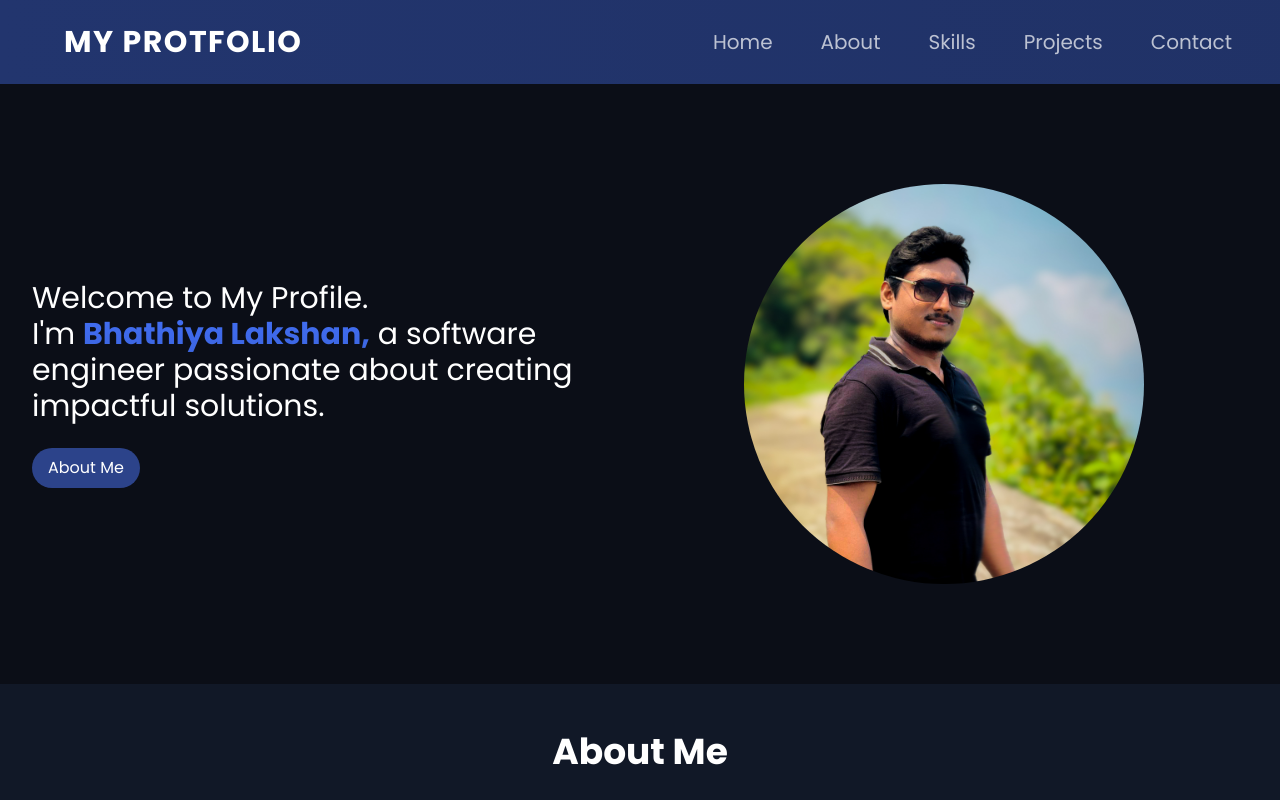
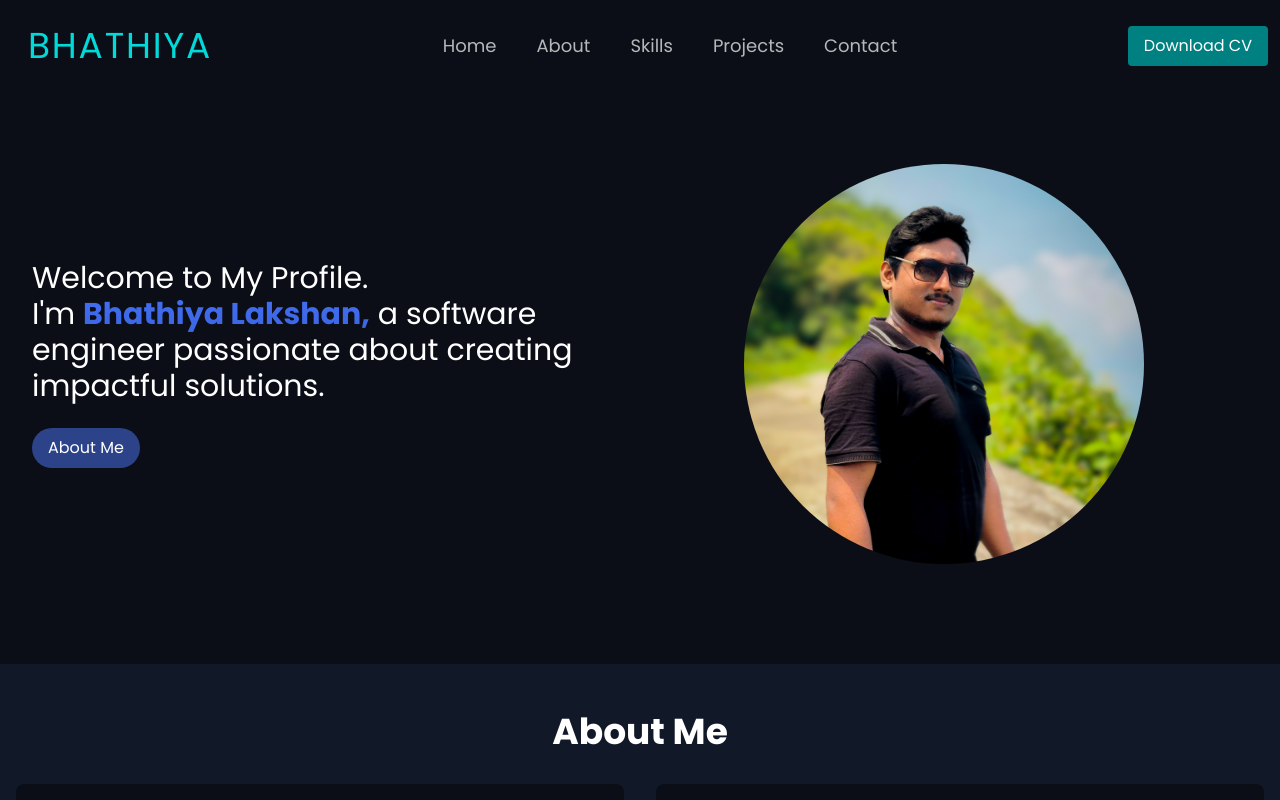
Before and after one commit to smbhathiya/portfolio-v1, a React (Vite) app: page / in a window 1280 px wide. Shown: the top 800 px of the page. Built offline with nearby package versions, Linux system fonts and the light colour scheme.

Commit message:
navbar design updated

```diff
--- a/src/assets/assets.js
+++ b/src/assets/assets.js
@@ -1,6 +1,8 @@
 import profile_img from './profile_img.jpg'
+import debra_img from './debra.jpg'
 
 
 export const assets = {
-    profile_img
+    profile_img,
+    debra_img
 }
--- a/src/components/Home.jsx
+++ b/src/components/Home.jsx
@@ -7,7 +7,7 @@ const Home = () => {
   };
 
   return (
-    <>
+    <section id="home">
       <div className="min-h-[550px] sm:min-h-[600px] bg-brandDark flex justify-center items-center text-white">
         <div className="container pb-8 sm:pb-0">
           <div className="grid grid-cols-1 sm:grid-cols-2">
@@ -51,7 +51,7 @@ const Home = () => {
           </div>
         </div>
       </div>
-    </>
+    </section>
   );
 };
 
--- a/src/components/Navbar.jsx
+++ b/src/components/Navbar.jsx
@@ -1,48 +1,53 @@
-import React, { useState } from "react";
+import React, { useState, useEffect } from "react";
 import { FaBars, FaTimes } from "react-icons/fa";
 
 const Menu = [
-  {
-    id: 1,
-    name: "Home",
-    link: "/",
-  },
-  {
-    id: 2,
-    name: "About",
-    link: "/#about",
-  },
-  {
-    id: 3,
-    name: "Skills",
-    link: "/#skills",
-  },
-  {
-    id: 4,
-    name: "Projects",
-    link: "/#projects",
-  },
-  {
-    id: 5,
-    name: "Contact",
-    link: "/#contact",
-  },
+  { id: 1, name: "Home", link: "/#home" },
+  { id: 2, name: "About", link: "/#about" },
+  { id: 3, name: "Skills", link: "/#skills" },
+  { id: 4, name: "Projects", link: "/#projects" },
+  { id: 5, name: "Contact", link: "/#contact" },
 ];
+
+const DownloadCVButton = () => (
+  <button className="bg-main text-white p-2 px-4 font-sans rounded hover:bg-mainDark">
+    <a href="Bhathiya Lakshan.pdf" download="Bhathiya_Lakshan_CV.pdf">
+      Download CV
+    </a>
+  </button>
+);
 
 const Navbar = () => {
   const [menuOpen, setMenuOpen] = useState(false);
+  const [bgOpacity, setBgOpacity] = useState(1);
+
+  useEffect(() => {
+    const handleScroll = () => {
+      const scrollTop = window.scrollY;
+      const opacity = Math.max(0.7, 1 - scrollTop / 200);
+      setBgOpacity(opacity);
+    };
+
+    window.addEventListener("scroll", handleScroll);
+
+    return () => window.removeEventListener("scroll", handleScroll);
+  }, []);
 
   return (
-    <div className="bg-gradient-to-r from-secondary to-secondary/90 shadow-md bg-gray-900 text-white">
-      <div className="container py-2">
+    <>
+      <div
+        className="bg-brandDark text-white fixed top-0 w-full z-50 transition-all duration-300 backdrop-blur-md"
+        style={{ backgroundColor: `rgba(11, 14, 23, ${bgOpacity})` }}
+      >
+        <div className="container p-3 py-4 relative">
           <div className="flex justify-between items-center">
             {/* Logo section */}
             <div data-aos="fade-down" data-aos-once="true">
               <a
                 href="/"
-              className="text-2xl sm:text-3xl flex justify-center items-center gap-2 tracking-wider font ml-4 p-4 font-bold"
+                className="text-2xl sm:text-4xl flex justify-center text-mainLight items-center gap-2 tracking-wider font-sans ml-4"
               >
-              MY PROTFOLIO
+                BHATHIYA
               </a>
             </div>
 
@@ -61,20 +66,24 @@ const Navbar = () => {
               data-aos="fade-down"
               data-aos-once="true"
               data-aos-delay="300"
-            className="hidden sm:flex items-center gap-4"
+              className="hidden sm:flex items-center justify-between w-full"
             >
-            <ul className="flex items-center gap-4">
+              {/* Menu items centered */}
+              <ul className="flex items-center gap-4 flex-grow justify-center">
                 {Menu.map((menu) => (
                   <li key={menu.id}>
                     <a
                       href={menu.link}
-                    className="inline-block text-xl py-4 px-4 text-white/70 hover:text-white duration-200"
+                      className="inline-block font-sans text-lg py-4 px-3 text-white/70 hover:text-white duration-200"
                     >
                       {menu.name}
                     </a>
                   </li>
                 ))}
               </ul>
+              {/* Download CV Button aligned to the right */}
+              <div className="ml-auto">
+                <DownloadCVButton />
               </div>
             </div>
 
@@ -86,15 +95,20 @@ const Navbar = () => {
                     key={menu.id}
                     href={menu.link}
                     className="text-xl py-2 px-4 text-white/70 hover:text-white duration-200"
-                onClick={() => setMenuOpen(false)} // Close menu after clicking a link
+                    onClick={() => setMenuOpen(false)}
                   >
                     {menu.name}
                   </a>
                 ))}
+                <DownloadCVButton />
               </div>
             )}
           </div>
         </div>
+      </div>
+
+      <div className="pt-16">{/* Your page content goes here */}</div>
+    </>
   );
 };
 
--- a/tailwind.config.js
+++ b/tailwind.config.js
@@ -10,6 +10,11 @@ export default {
         sans: ["Poppins","sans-serif"],
       },
       colors:{
+        main: "#008080",
+        mainLight:"#02d9d9",
+        mainDark:"#185959",
+
+
         primary: "#2c438a",
         secondary: "#22356e",
         light: "#426ff5",
```
Also changed, not shown: src/assets/debra.jpg (added), 1 other file (tests, documents, lock files or other folders). Lines whose indentation alone changed are shown as unchanged.
